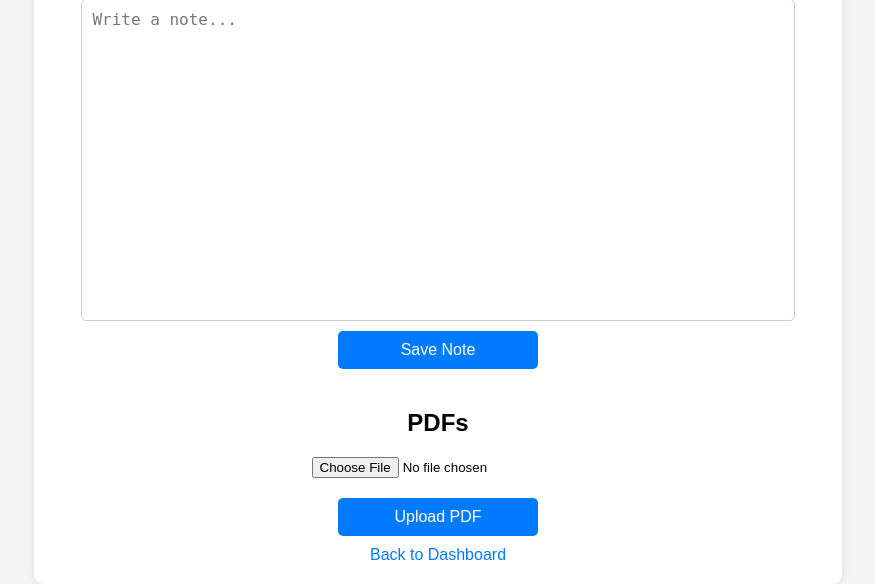
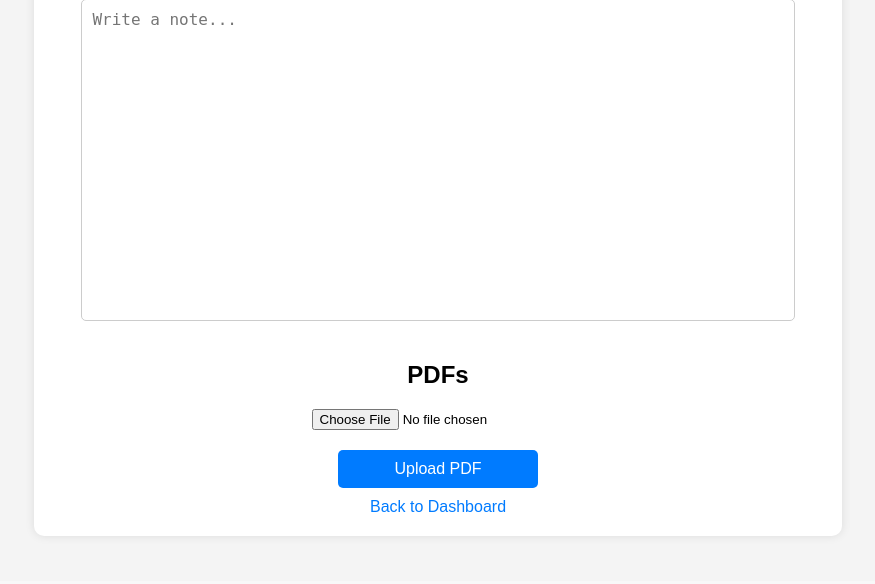
Before and after one commit to schulz115/Workspace_App, a Flask app: template ws_app/templates/actual_workspace.html in a window 1280 px wide. Shown: the part 219-803 px from the top of the page, without its empty margins (202-1077 px from the left). After the commit the page ends 757 px from the top, so only its background shows below. Run offline with Flask 3, Linux system fonts and the light colour scheme; the template is opened without the code that fills it, so the values that code supplies are empty.

Commit message:
removed obsolete Save button from actual_workspace

```diff
--- a/ws_app/templates/actual_workspace.html
+++ b/ws_app/templates/actual_workspace.html
@@ -13,7 +13,6 @@
         <div class="notes-section">
             <h2>Notes</h2>
             <textarea id="note-input" placeholder="Write a note...">{{ note.content if note else '' }}</textarea>
-            <button onclick="saveNote()" class="btn-primary">Save Note</button>
             <div id="notes-list"></div>
         </div>
 
```
